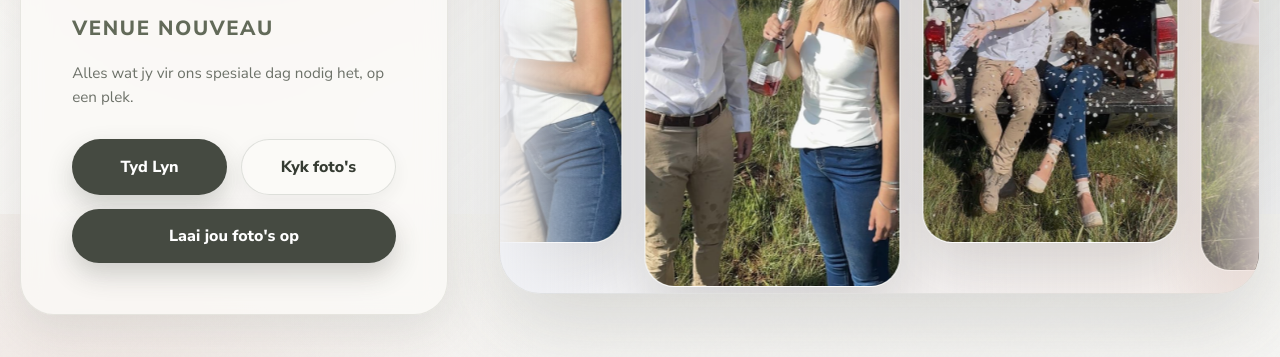
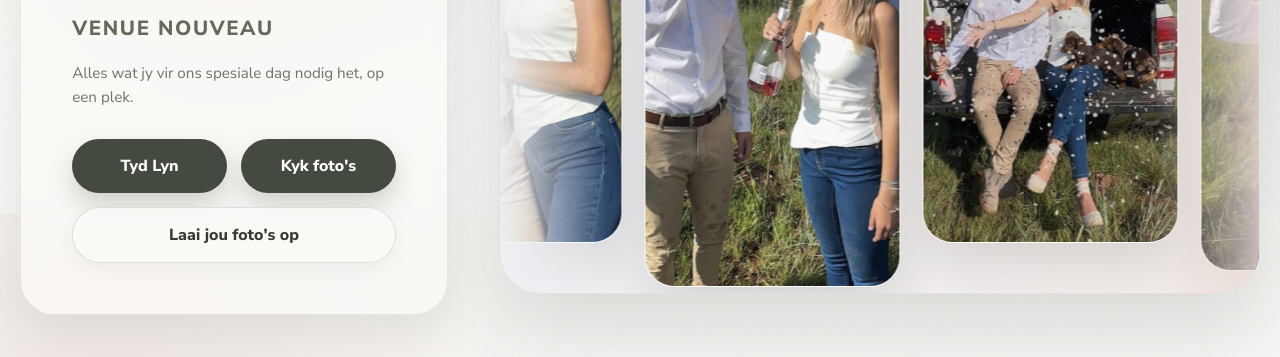
Before and after one commit to Kobusodl/wedding-site, a website: page public/index.html in a window 1280 px wide. Shown: the part 443-800 px from the top of the page. Drawn offline with nearby package versions, Linux system fonts and the light colour scheme.

Commit message:
Balance homepage button colours

```diff
--- a/public/index.html
+++ b/public/index.html
@@ -41,8 +41,8 @@
           <p class="small-note">Alles wat jy vir ons spesiale dag nodig het, op een plek.</p>
           <div class="hero-actions hero-day-actions">
             <a class="btn btn-primary" href="#skedule">Tyd Lyn</a>
-            <a class="btn btn-secondary" href="/gallery/">Kyk foto's</a>
-            <a class="btn btn-primary full" href="/gallery/?upload=1">Laai jou foto's op</a>
+            <a class="btn btn-primary" href="/gallery/">Kyk foto's</a>
+            <a class="btn btn-secondary full" href="/gallery/?upload=1">Laai jou foto's op</a>
           </div>
         </div>
         <div class="hero-marquee fade-in" aria-label="Foto's van Kobus en Anika">
```
